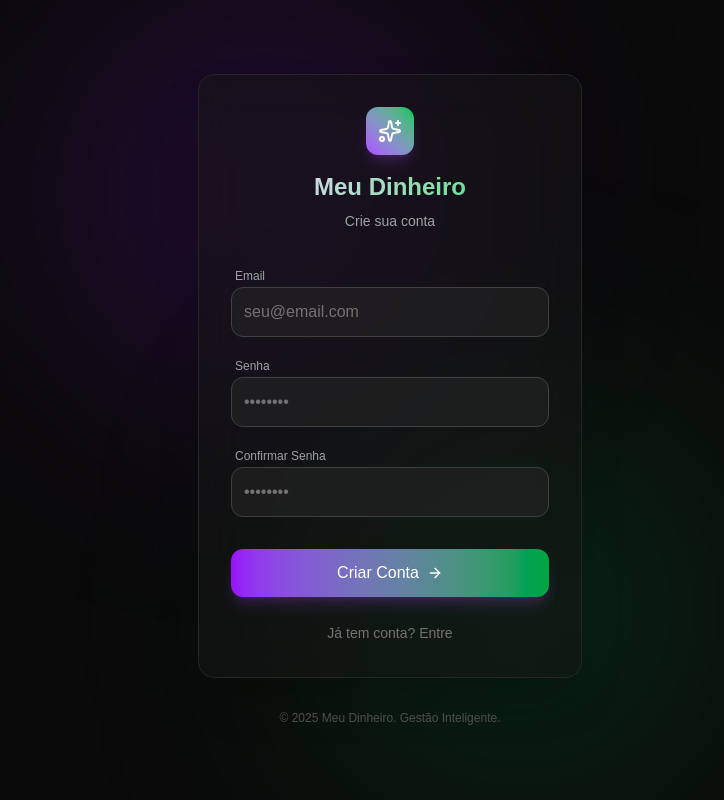
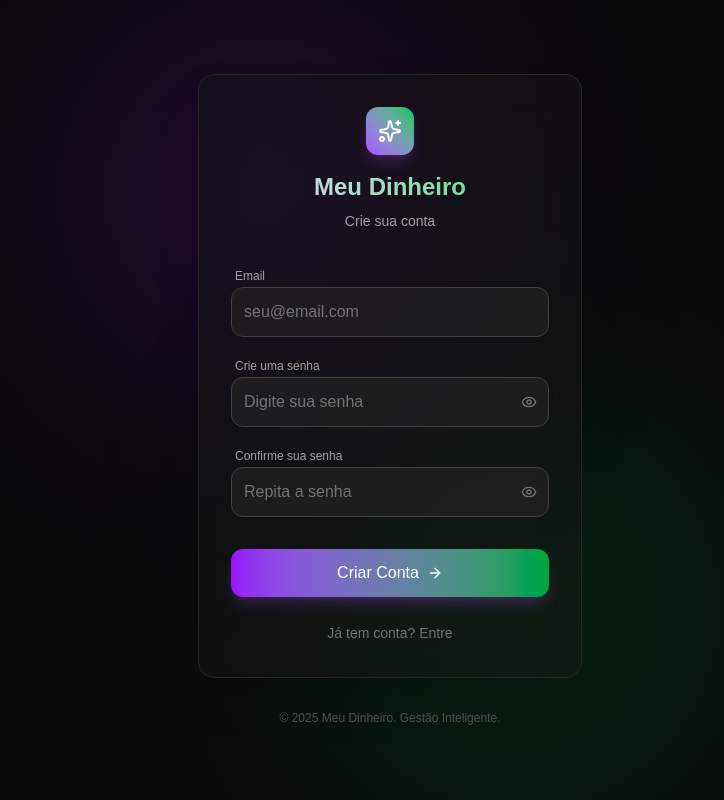
Before and after one commit to joaoejrmcg-prog/meu_dinheiro, a Next.js app: page /login in a window 1280 px wide. Both pictures are taken after a click on the button "Não tem conta? Cadastre-se". Shown: the whole page, without its empty margins (250-974 px from the left). Built offline with nearby package versions, Linux system fonts and the light colour scheme; no server answers.

Commit message:
termos de uso e typewriter

```diff
--- a/src/app/actions/ai.ts
+++ b/src/app/actions/ai.ts
@@ -129,7 +129,7 @@ const LEVEL_KEYWORDS = {
   // Level 2+ features
   transfer: ['transferi', 'transferir', 'transferência', 'passei pro', 'passei pra', 'movi pro', 'movi pra', 'moveu pro', 'moveu pra'],
   accounts: ['nubank', 'itaú', 'itau', 'bradesco', 'caixa', 'santander', 'inter', 'c6', 'picpay', 'mercado pago', 'conta bancária', 'banco'],
-  recurring: ['recorrente', 'todo mês', 'mensal', 'mensalmente', 'recorrência'],
+  recurring: ['recorrente', 'todo mês', 'mensal', 'mensalmente', 'recorrência', 'agendar', 'agendamento', 'agendei', 'programar', 'programei', 'lembrete', 'até dia', 'até o dia', 'de hoje até', 'até 202'],
   // Level 3+ features
   creditCard: ['cartão', 'cartao', 'crédito', 'credito', 'fatura', 'parcelei', 'parcelado', 'parcelas', 'em x vezes', 'em 2x', 'em 3x', 'em 4x', 'em 5x', 'em 6x', 'em 10x', 'em 12x'],
   loan: ['empréstimo', 'emprestimo', 'emprestei', 'emprestado', 'devo', 'dívida', 'divida', 'peguei emprestado', 'me emprestou'],
@@ -143,9 +143,9 @@ const LEVEL_KEYWORDS = {
 const FRIENDLY_BLOCKS: Record<string, string> = {
   transfer: "Que bom que você tá organizando! 😊 Por enquanto, anota isso como você fazia antes. Primeiro, vamos ficar craques em registrar o dinheiro do dia a dia. Logo, logo vamos fazer tudo por aqui!",
   accounts: "Boa! Você já tá pensando em organizar suas contas. 🏦 Por agora, anota como fazia antes. Primeiro vamos dominar o básico juntos, e logo você vai poder fazer tudo isso aqui!",
-  recurring: "Olha só, já pensando em contas fixas! 📅 Por enquanto, me avisa quando pagar cada uma. Logo, logo vou te ajudar a automatizar isso!",
+  recurring: "Boa ideia! 📅 Agendamentos e lembretes estão chegando em breve. Por enquanto, me avisa quando pagar cada conta que eu registro pra você. Logo, logo vou te lembrar automaticamente!",
   creditCard: "Entendi! 💳 Por enquanto, anota o valor que você gastou normalmente. Tipo: \"Gastei 50 no mercado\". Em breve a gente organiza seus cartões juntos!",
-  loan: "Anotado mentalmente! 📝 Por enquanto, continua controlando isso como fazia antes. Logo vamos organizar empréstimos e dívidas juntos aqui!",
+  loan: "Anotado! 📝 Por enquanto, continua controlando isso como fazia antes. Logo vamos organizar empréstimos e dívidas juntos aqui!",
   goals: "Que legal que você já pensa em metas! 🎯 Continua registrando seu dia a dia que logo vamos montar seus objetivos juntos!",
   simulation: "Adoro a curiosidade! 🔮 Primeiro vamos conhecer bem seus gastos, e aí as simulações vão fazer muito mais sentido!",
 };
--- a/src/app/actions/assets.ts
+++ b/src/app/actions/assets.ts
@@ -114,6 +114,49 @@ export async function setDefaultAccount(id: string) {
 
     if (error) throw error;
     return { success: true };
+}
+
+/**
+ * Get the user's wallet, or create one if it doesn't exist.
+ * This ensures that every user always has at least one account.
+ */
+export async function getOrCreateWallet(): Promise<Account | null> {
+    const supabase = await getSupabase();
+    const { data: { user } } = await supabase.auth.getUser();
+    if (!user) return null;
+
+    // First try to get existing wallet
+    const { data: wallet } = await supabase
+        .from('accounts')
+        .select('*')
+        .eq('user_id', user.id)
+        .eq('type', 'wallet')
+        .limit(1)
+        .single();
+
+    if (wallet) return wallet;
+
+    // No wallet found, create one
+    console.log('getOrCreateWallet: Creating wallet for user', user.id);
+    const { data: newWallet, error: createError } = await supabase
+        .from('accounts')
+        .insert({
+            user_id: user.id,
+            name: 'Carteira',
+            type: 'wallet',
+            balance: 0,
+            initial_balance: 0,
+            is_default: true
+        })
+        .select()
+        .single();
+
+    if (createError) {
+        console.error('getOrCreateWallet: Error creating wallet:', createError);
+        return null;
+    }
+
+    return newWallet;
 }
 
 /**
--- a/src/app/actions/finance-core.ts
+++ b/src/app/actions/finance-core.ts
@@ -59,11 +59,20 @@ export async function createMovement(params: CreateMovementParams) {
     // 0. Auto-assign default account if none specified (and no card)
     let finalAccountId = accountId;
     if (!finalAccountId && !cardId && (type === 'income' || type === 'expense')) {
-        const { getDefaultAccount } = await import('./assets');
-        const defaultAccount = await getDefaultAccount();
+        const { getDefaultAccount, getOrCreateWallet } = await import('./assets');
+        let defaultAccount = await getDefaultAccount();
+
+        // If no default account exists, create/get the wallet
+        if (!defaultAccount) {
+            console.log('createMovement: No default account found, creating wallet...');
+            defaultAccount = await getOrCreateWallet();
+        }
 
         if (defaultAccount) {
             finalAccountId = defaultAccount.id;
+        } else {
+            // This should never happen, but log if it does
+            console.error('createMovement: CRITICAL - Could not get or create default account!');
         }
     }
 
--- a/src/app/components/BiometricSetupPrompt.tsx
+++ b/src/app/components/BiometricSetupPrompt.tsx
@@ -22,7 +22,7 @@ export default function BiometricSetupPrompt({
             <div className="bg-neutral-900 border border-neutral-800 rounded-2xl shadow-2xl w-full max-w-md p-6 animate-in zoom-in-95 duration-200">
                 {/* Header */}
                 <div className="flex items-center justify-between mb-6">
-                    <h2 className="text-xl font-bold text-white">Login Mais Rá pido</h2>
+                    <h2 className="text-xl font-bold text-white">Login Mais Rápido</h2>
                     <button
                         onClick={onSkip}
                         disabled={isLoading}
--- a/src/app/login/page.tsx
+++ b/src/app/login/page.tsx
@@ -3,7 +3,7 @@
 import { useState, useEffect, Suspense, useRef } from "react";
 import { supabase } from "../lib/supabase";
 import { useRouter, useSearchParams } from "next/navigation";
-import { Loader2, Sparkles, ArrowRight, Fingerprint } from "lucide-react";
+import { Loader2, Sparkles, ArrowRight, Fingerprint, Eye, EyeOff } from "lucide-react";
 import { getURL } from "../lib/utils";
 import { useBiometricAuth } from "@/hooks/useBiometricAuth";
 import BiometricSetupPrompt from "../components/BiometricSetupPrompt";
@@ -14,6 +14,8 @@ function LoginForm() {
     const [confirmPassword, setConfirmPassword] = useState("");
     const [loading, setLoading] = useState(false);
     const [error, setError] = useState<string | null>(null);
+    const [showPassword, setShowPassword] = useState(false);
+    const [showConfirmPassword, setShowConfirmPassword] = useState(false);
     const searchParams = useSearchParams();
     const referralCode = searchParams.get('ref');
     const [mode, setMode] = useState<'login' | 'signup'>(referralCode ? 'signup' : 'login');
@@ -249,27 +251,45 @@ function LoginForm() {
                             />
                         </div>
                         <div className="space-y-1">
-                            <label className="text-xs font-medium text-neutral-400 ml-1">Senha</label>
+                            <label className="text-xs font-medium text-neutral-400 ml-1">{mode === 'login' ? 'Senha' : 'Crie uma senha'}</label>
+                            <div className="relative">
                                 <input
-                                type="password"
+                                    type={showPassword ? "text" : "password"}
                                     value={password}
                                     onChange={(e) => setPassword(e.target.value)}
-                                placeholder="••••••••"
-                                className="w-full p-3 bg-neutral-800/60 border border-neutral-700 rounded-xl focus:border-green-500 focus:ring-1 focus:ring-green-500/50 outline-none transition-all text-neutral-200 placeholder:text-neutral-500"
+                                    placeholder={mode === 'login' ? '••••••••' : 'Digite sua senha'}
+                                    className="w-full p-3 pr-10 bg-neutral-800/60 border border-neutral-700 rounded-xl focus:border-green-500 focus:ring-1 focus:ring-green-500/50 outline-none transition-all text-neutral-200 placeholder:text-neutral-500"
                                     required
                                 />
+                                <button
+                                    type="button"
+                                    onClick={() => setShowPassword(!showPassword)}
+                                    className="absolute right-3 top-1/2 -translate-y-1/2 text-neutral-500 hover:text-neutral-300 transition-colors"
+                                >
+                                    {showPassword ? <EyeOff className="w-4 h-4" /> : <Eye className="w-4 h-4" />}
+                                </button>
+                            </div>
                         </div>
                         {mode === 'signup' && (
                             <div className="space-y-1 animate-in fade-in slide-in-from-top-2">
-                                <label className="text-xs font-medium text-neutral-400 ml-1">Confirmar Senha</label>
+                                <label className="text-xs font-medium text-neutral-400 ml-1">Confirme sua senha</label>
+                                <div className="relative">
                                     <input
-                                    type="password"
+                                        type={showConfirmPassword ? "text" : "password"}
                                         value={confirmPassword}
                                         onChange={(e) => setConfirmPassword(e.target.value)}
-                                    placeholder="••••••••"
-                                    className="w-full p-3 bg-neutral-800/60 border border-neutral-700 rounded-xl focus:border-purple-500 focus:ring-1 focus:ring-purple-500/50 outline-none transition-all text-neutral-200 placeholder:text-neutral-500"
+                                        placeholder="Repita a senha"
+                                        className="w-full p-3 pr-10 bg-neutral-800/60 border border-neutral-700 rounded-xl focus:border-purple-500 focus:ring-1 focus:ring-purple-500/50 outline-none transition-all text-neutral-200 placeholder:text-neutral-500"
                                         required
                                     />
+                                    <button
+                                        type="button"
+                                        onClick={() => setShowConfirmPassword(!showConfirmPassword)}
+                                        className="absolute right-3 top-1/2 -translate-y-1/2 text-neutral-500 hover:text-neutral-300 transition-colors"
+                                    >
+                                        {showConfirmPassword ? <EyeOff className="w-4 h-4" /> : <Eye className="w-4 h-4" />}
+                                    </button>
+                                </div>
                             </div>
                         )}
                         <div className="flex justify-end">
```
Also changed, not shown: src/app/components/TermsModal.tsx (+16 -2 lines), src/app/hooks/useCommandCenterLogic.ts (+18 -1 lines), src/app/update-password/page.tsx (+4 -4 lines). Lines whose indentation alone changed are shown as unchanged.
